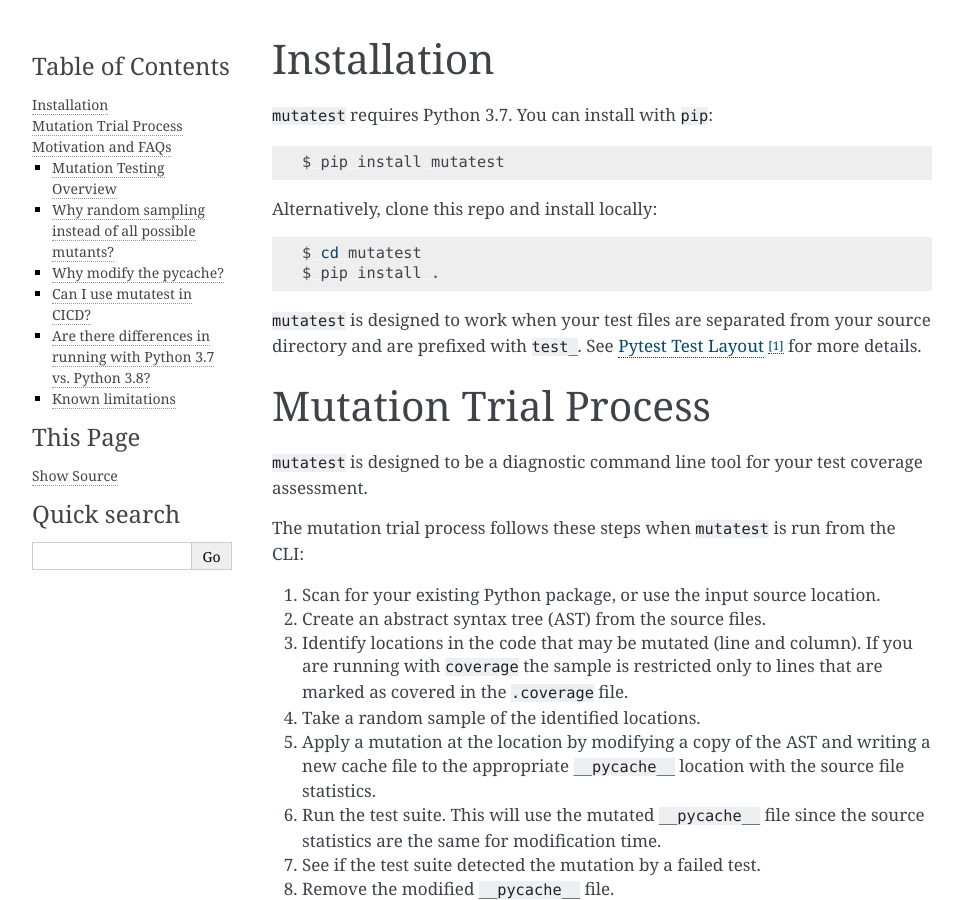
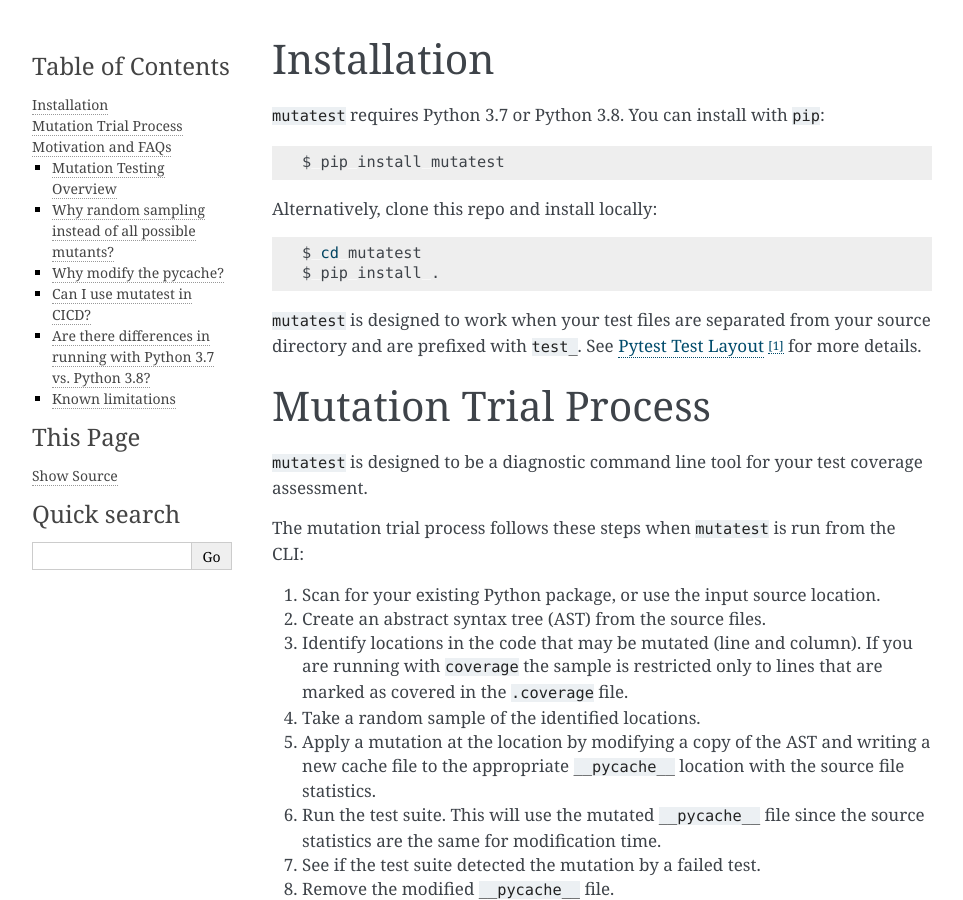
Before and after one commit to EvanKepner/mutatest, a Sphinx documentation site: the page built from docs/install.rst, in a window 1280 px wide and 900 px high. Shown: the whole window, without its empty margins (148-1111 px from the left). Built offline with Sphinx 7.4.7, drawn with Linux system fonts in a browser that asks for light colours.

Commit message:
update install docs for py38

```diff
--- a/docs/install.rst
+++ b/docs/install.rst
@@ -3,7 +3,7 @@
 Installation
 ============
 
-``mutatest`` requires Python 3.7. You can install with ``pip``:
+``mutatest`` requires Python 3.7 or Python 3.8. You can install with ``pip``:
 
 .. code-block:: bash
 
```
